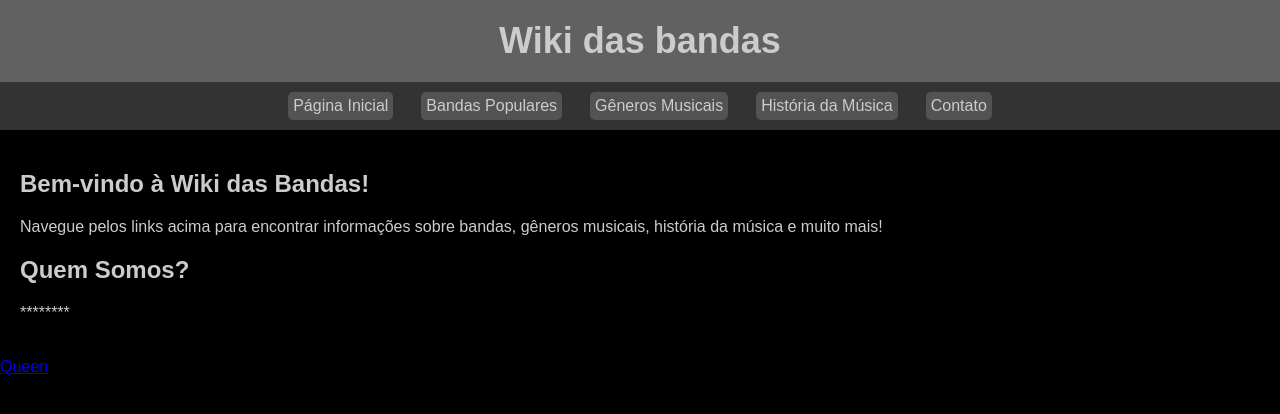
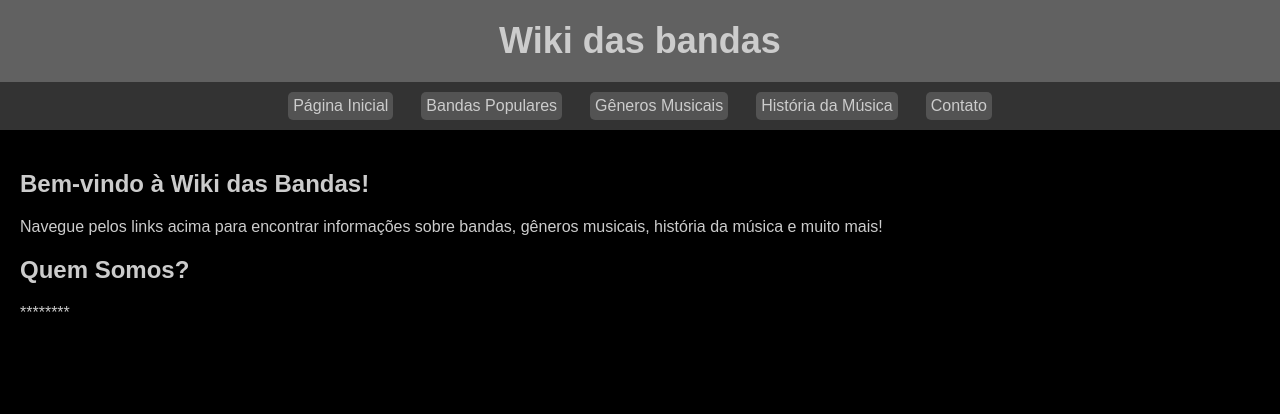
Before and after one commit to Srnoisk/WikiBandas, a React (Create React App) app: page / in a window 1280 px wide. Shown: the top 414 px of the page. Built offline with nearby package versions, Linux system fonts and the light colour scheme.

Commit message:
Retirado Queen
retirado queen da pagina inicial

```diff
--- a/src/pages/home.tsx
+++ b/src/pages/home.tsx
@@ -11,7 +11,6 @@ export default function Home () {
                 <h2>Quem Somos?</h2>
                 <p>********</p>
             </section>
-            <a href="/Bandas/Queen">Queen</a>
         </div>
     )
 }
```
